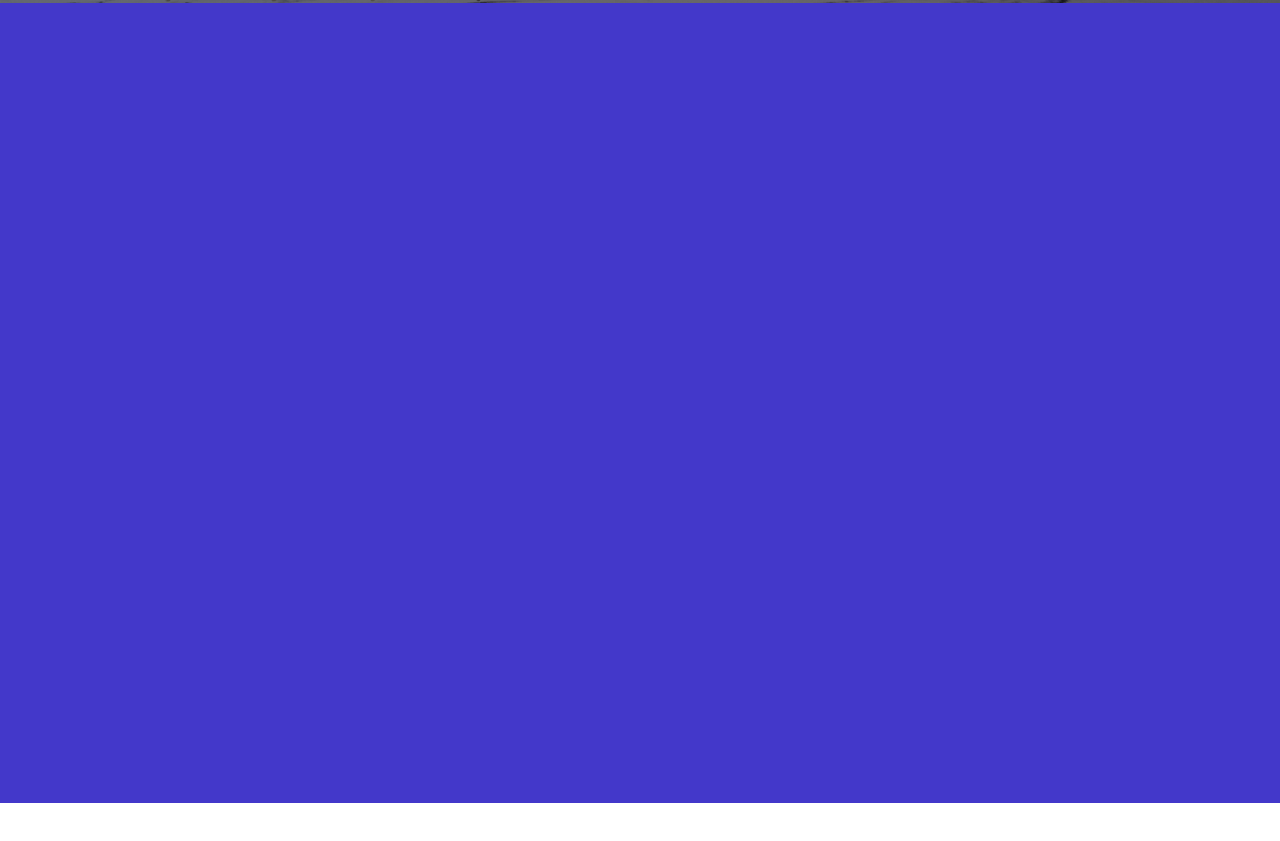
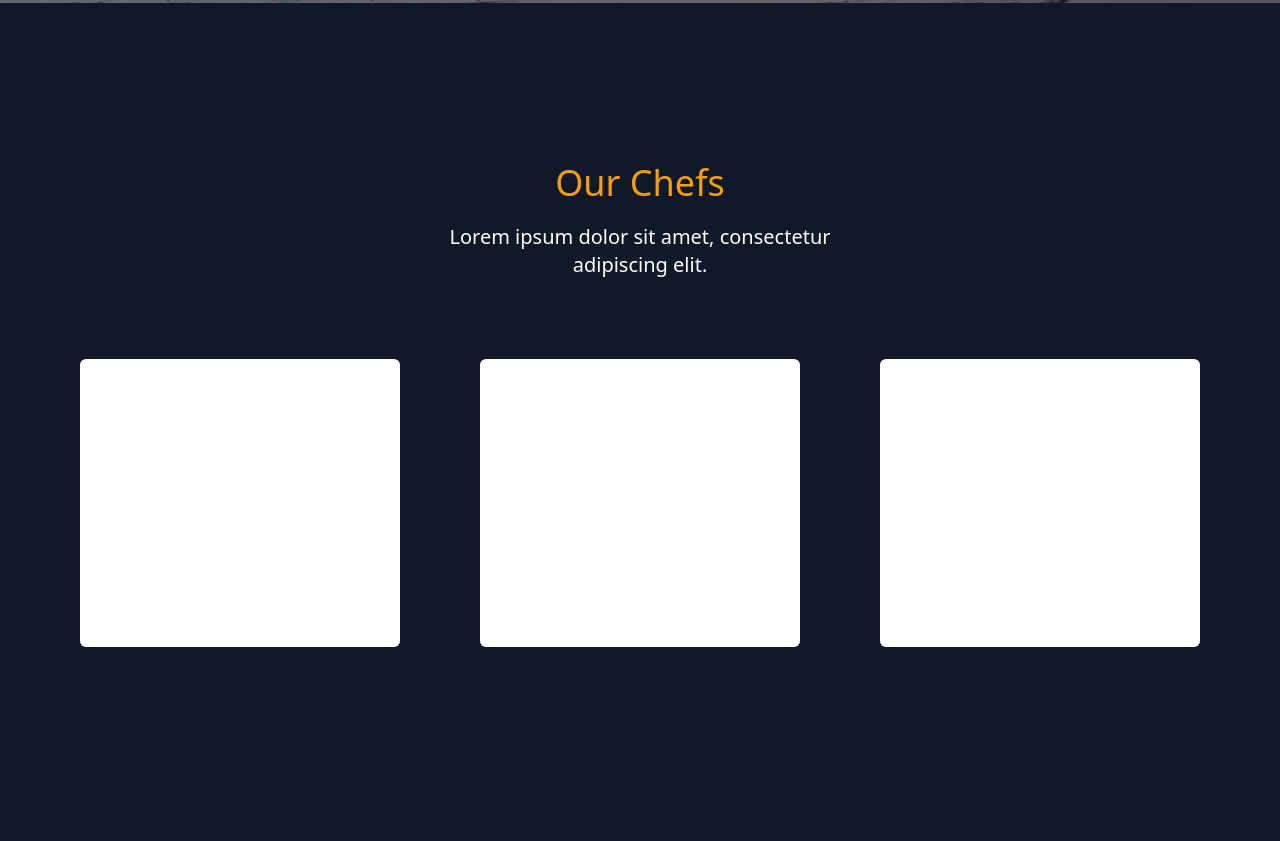
Before and after one commit to lennartkrellenberg/gatsby-starter, a Gatsby site: page / in a window 1280 px wide. Shown: the part 797-1638 px from the top of the page. Before the commit the page ends 1600 px from the top, so only its background shows below. Built offline with nearby package versions, Linux system fonts and the light colour scheme; Gatsby itself is replaced by a stand-in of ours.

Commit message:
add new section

```diff
--- a/src/pages/index.js
+++ b/src/pages/index.js
@@ -3,9 +3,18 @@ import "../css/index.css"
 import { Link } from "gatsby"
 import { graphql, useStaticQuery } from 'gatsby'
 import BackgroundImage from 'gatsby-background-image'
+import { StaticImage } from "gatsby-plugin-image"
 
 
 const IndexPage = () => {
+
+  window.addEventListener("scroll", (e) => {
+    if (window.scrollY >= 400) {
+      document.querySelector("nav").classList.add("bg-gray-900");
+    } else {
+      document.querySelector("nav").classList.remove("bg-gray-900");
+    }
+  })
   const data = useStaticQuery(
     graphql`
       query {
@@ -35,16 +44,17 @@ const IndexPage = () => {
         preserveStackingContext
       >
         <div className="min-h-screen bg-black bg-opacity-50 flex flex-col items-stretch">
-          <nav className="container mx-auto flex flex-row justify-between  text-white fixed p-5  h-20 z-20 self-center ">
-            <div className="text-4xl h-20 flex items-center hover:text-indigo-700">Test Company</div>
+          <nav className="nav w-screen mx-auto flex flex-row justify-between  text-white fixed p-5  h-20 z-20 self-center ">
+            <div className="container mx-auto flex flex-row justify-between self-center">
+              <div className="text-4xl h-20 flex items-center hover:text-indigo-700">Test Company</div>
 
-            <div className="h-20 items-center flex hidden lg:flex">
-              <Link className="p-5 text-lg hover:text-indigo-700" to="/">Home</Link>
-              <Link className="p-5 text-lg hover:text-indigo-700" to="/">Projects</Link>
-              <Link className="p-5 text-lg hover:text-indigo-700" to="/">Skills</Link>
+              <div className="h-20 items-center flex hidden lg:flex">
+                <Link className="p-5 text-lg hover:text-indigo-700" to="/">Home</Link>
+                <Link className="p-5 text-lg hover:text-indigo-700" to="/">Projects</Link>
+                <Link className="p-5 text-lg hover:text-indigo-700" to="/">Skills</Link>
 
+              </div>
             </div>
-
             <div className=" bg-indigo-600 fixed bottom-4 right-4 rounded-full   z-50 h-17 w-17   lg:hidden " onClick={toggleMenu}>
 
               <div class="menu-btn">
@@ -61,7 +71,7 @@ const IndexPage = () => {
 
           </nav>
 
-          <div className="flex flex-col justify-center items-center h-screen w-screen z-49">
+          <div className="flex flex-col justify-center items-center h-screen w-screen z-49 ">
             <h3 className="text-white md:text-5xl text-4xl  mb-10 text-center">500m über Hamburg</h3>
             <h4 className="text-white md:text-4xl text-3xl text-center">Cocktails & Sushi</h4>
           </div>
@@ -72,7 +82,17 @@ const IndexPage = () => {
         </div>
       </BackgroundImage>
 
-      <div className="h-screen bg-indigo-700">
+      <div className=" bg-gray-900 flex flex-col items-center text-center">
+
+        <h4 className="text-4xl pt-40 text-yellow-500">Our Chefs</h4>
+        <p className="text-white pt-5 text-xl">Lorem ipsum dolor sit amet, consectetur <br /> adipiscing elit.</p>
+
+        <div className=" grid gap-20 grid-rows-3   mt-20 md:grid-cols-3 )">
+          <div className="h-72 w-80 bg-white rounded-md"></div>
+          <div className="h-72 w-80 bg-white rounded-md"></div>
+          <div className="h-72 w-80 bg-white rounded-md"></div>
+
+        </div>
 
       </div>
 
```
